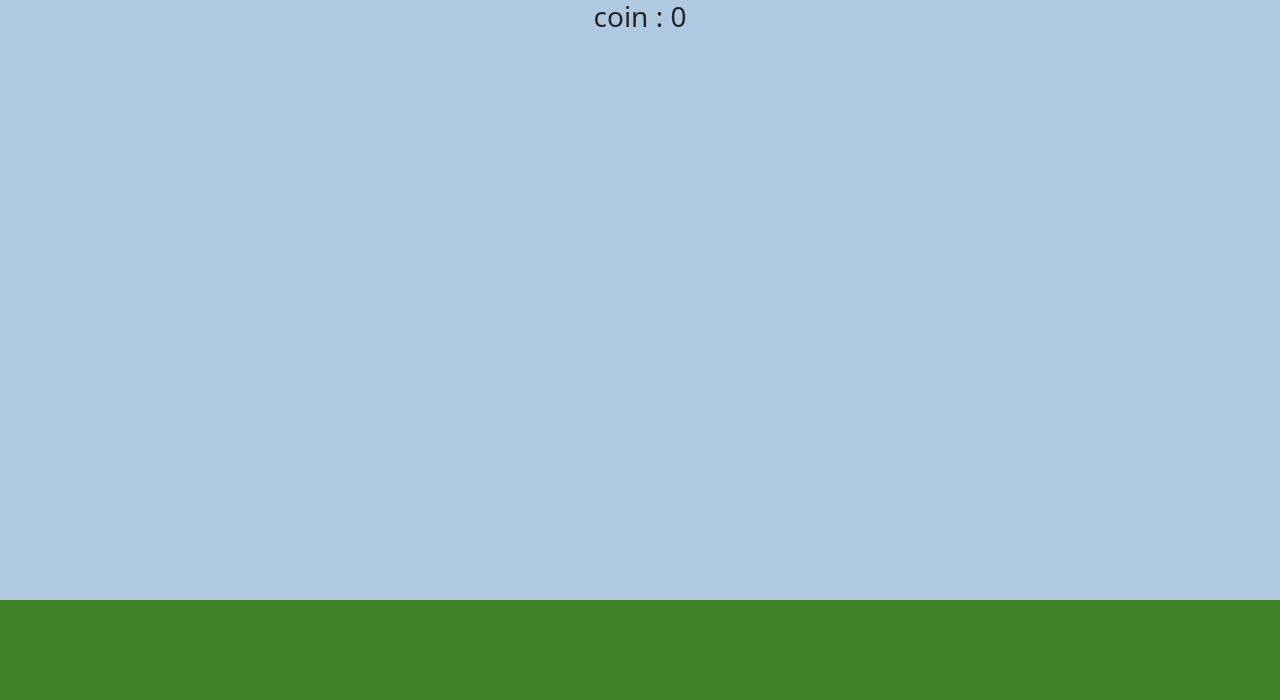
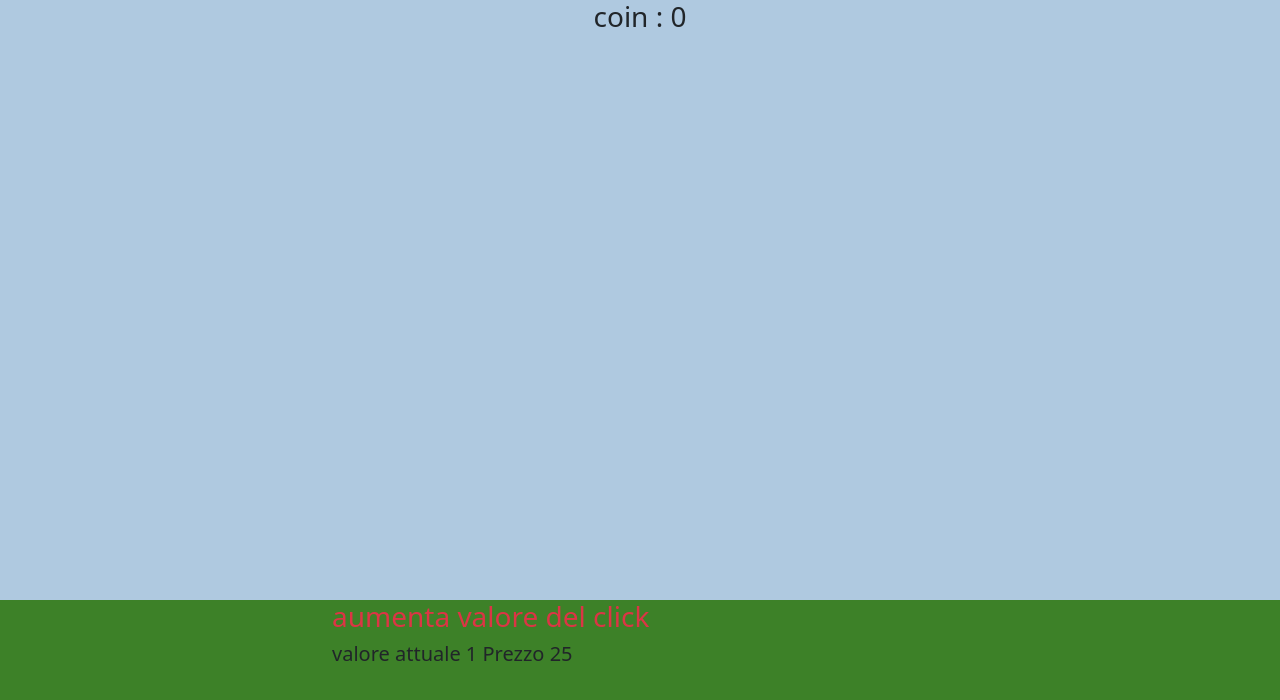
Before and after one commit to LeonardoRinaldi92/provaG, a Vue app: page / in a window 1280 px wide. Shown: the top 700 px of the page. Built offline with nearby package versions, Linux system fonts and the light colour scheme.

Commit message:
struttura pagamento

```diff
--- a/src/components/Field.vue
+++ b/src/components/Field.vue
@@ -5,11 +5,21 @@
         data() {
             return {
                 store,
+                disableAddCoin : false,
             }
         },
         methods: {
             addCoin() {
-                store.coin  = store.coin + store.coinValue
+                if(this.disableAddCoin == false){
+                    store.coin  = store.coin + store.clickValue
+                }
+            },
+            increaseClickValue() {
+                if (store.coin >= store.clickPrice) {
+                    store.coin = store.coin - store.clickPrice
+                    store.clickValue ++
+                    store.clickPrice = Math.round((store.clickPrice * 2 ) + (((store.clickPrice * 2) / 100) * 10))
+                }
             }
         }
     }
@@ -28,6 +38,18 @@
                     </div>
                 </div>
                 <div class="col-12 h-25" style="background-color: rgb(61, 129, 40);">
+                    <div class="row justify-content-center" id="azioni" @mouseenter="this.disableAddCoin = true" @mouseleave="this.disableAddCoin = false">
+                        <div class="col-6" style="cursor: pointer;" @click="increaseClickValue()" >
+                             <h3 :class="(store.coin >= store.clickPrice)? 'text-black' : 'text-danger' ">
+                                aumenta valore del click
+                             </h3>
+                             <h5>
+                                valore attuale {{ store.clickValue }} Prezzo {{ store.clickPrice }}
+                             </h5>
+
+                        </div>
+
+                    </div>
                 </div>
 
 
--- a/src/store.js
+++ b/src/store.js
@@ -3,6 +3,7 @@ import { reactive } from "vue";
 export const store = reactive (
     {
         coin: 0,
-        coinValue: 1
+        clickValue: 1,
+        clickPrice : 25,
     }
 )
```
